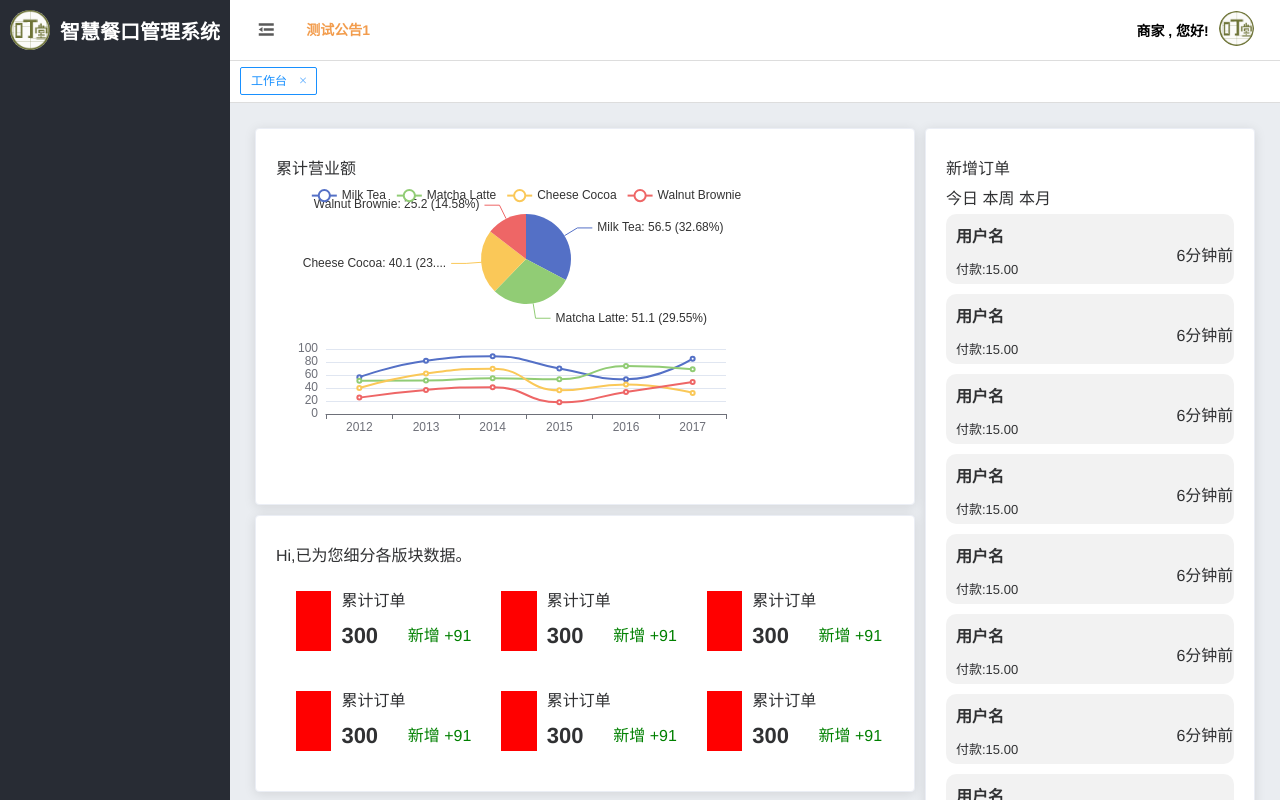
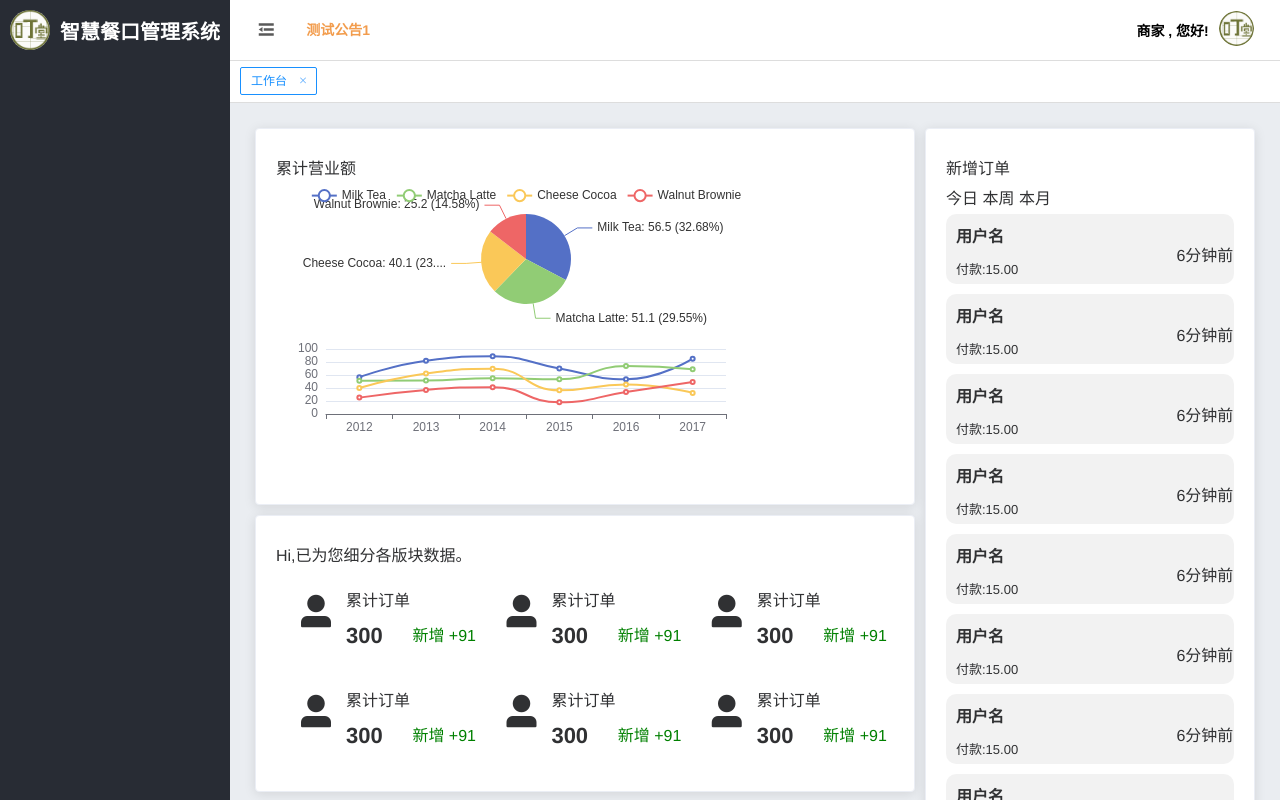
Before and after one commit to OurTeam233/canteen, a Vue app: page /ordering/OverallStatistics in a window 1280 px wide. Built offline with nearby package versions, Linux system fonts and the light colour scheme; sample sign-in values are in the browser's storage.

Commit message:
模拟答辩前最后一次修改

```diff
--- a/src/components/Statistics/OverallStatistics.vue
+++ b/src/components/Statistics/OverallStatistics.vue
@@ -11,7 +11,9 @@
           <div class="data-plate">
 
             <div v-for="n in 6" :key="n" class="test">
-              <div class="test-icon"></div>
+              <div class="test-icon">
+                <i class="el-icon-user-solid" style="font-size:40px;"></i>
+              </div>
               <div class="test-text">
                 <p style="width:130px">累计订单</p>
                 <div>
@@ -202,7 +204,7 @@ p{
 }
 
 .test-icon{
-  background-color:red;
+  /* background-color:red; */
   width:60px;
   height:60px;
   margin:10px;
```
